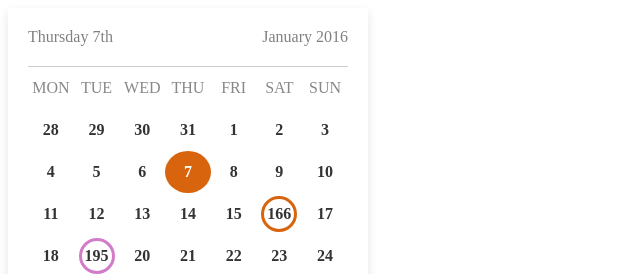
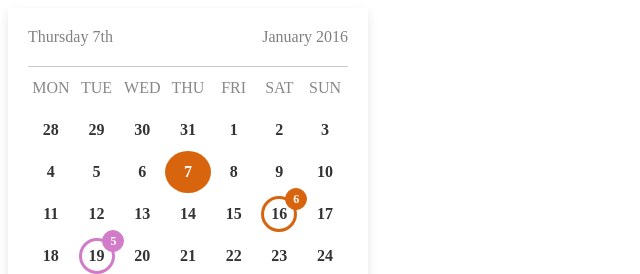
Before and after one commit to AisuluuSharipova/frontend-project, a plain HTML site: page index.html in a window 1280 px wide. Shown: the top 274 px of the page, 0-640 px from the left. Drawn offline with Linux system fonts and the light colour scheme.

Commit message:
style of circles done

```diff
--- a/styles.css
+++ b/styles.css
@@ -67,3 +67,37 @@
 .purple-circle .outer-circle {
 border-color: #d27bc8;
 }
+
+.inner-circle {
+  background-color: rgb(216, 101, 13);
+  color: black;
+  border-radius: 50%;
+  width: 20px;
+  height: 20px;
+  display: flex;
+  justify-content: center;
+  align-items: center;
+  position: absolute;
+  top: -5px;
+  right: -5px;
+  font-size: 12px;
+  border: 1px solid rgb(216, 101, 13);
+  color: white !important;
+
+}
+.inner-circle-purple {
+  background-color: #d27bc8;
+  color: black;
+  border-radius: 50%;
+  width: 20px;
+  height: 20px;
+  display: flex;
+  justify-content: center;
+  align-items: center;
+  position: absolute;
+  top: -5px;
+  right: -5px;
+  font-size: 12px;
+  border: 1px solid #d27bc8;
+  color: white !important;
+}
```
